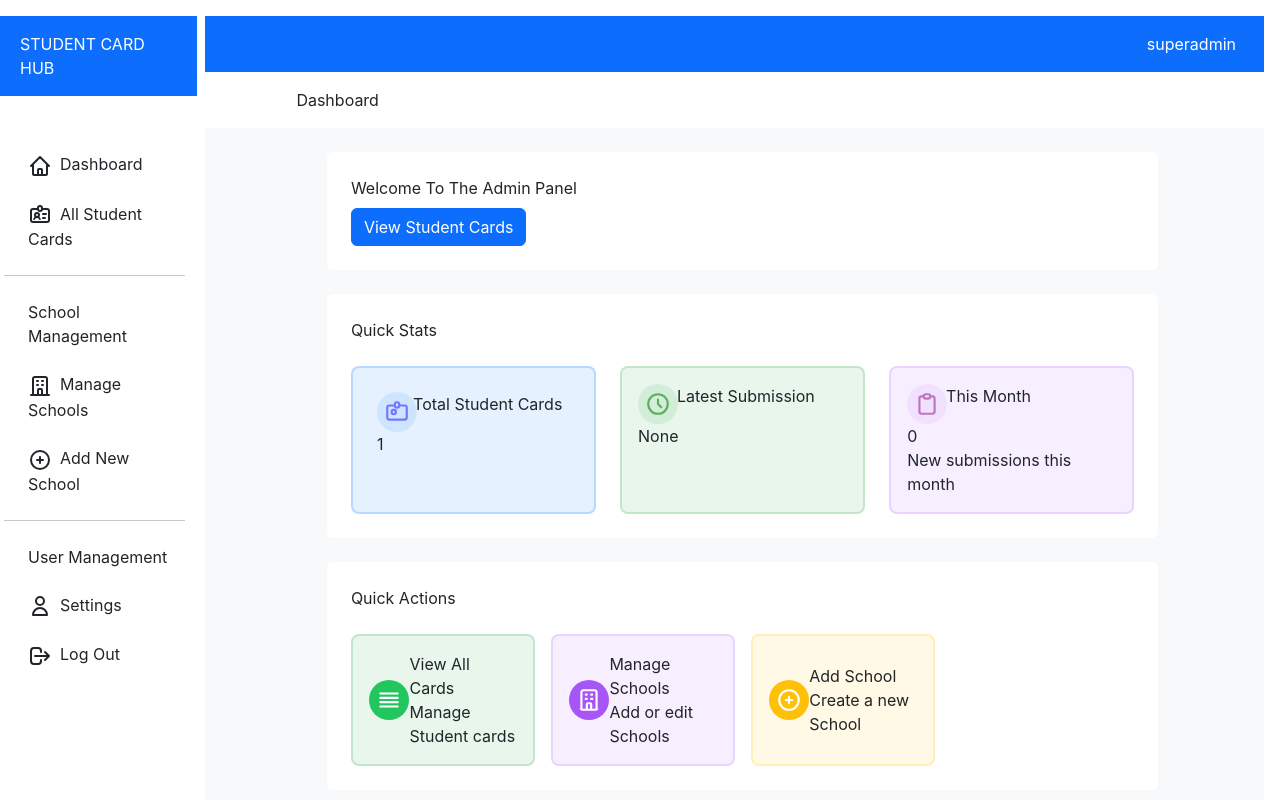
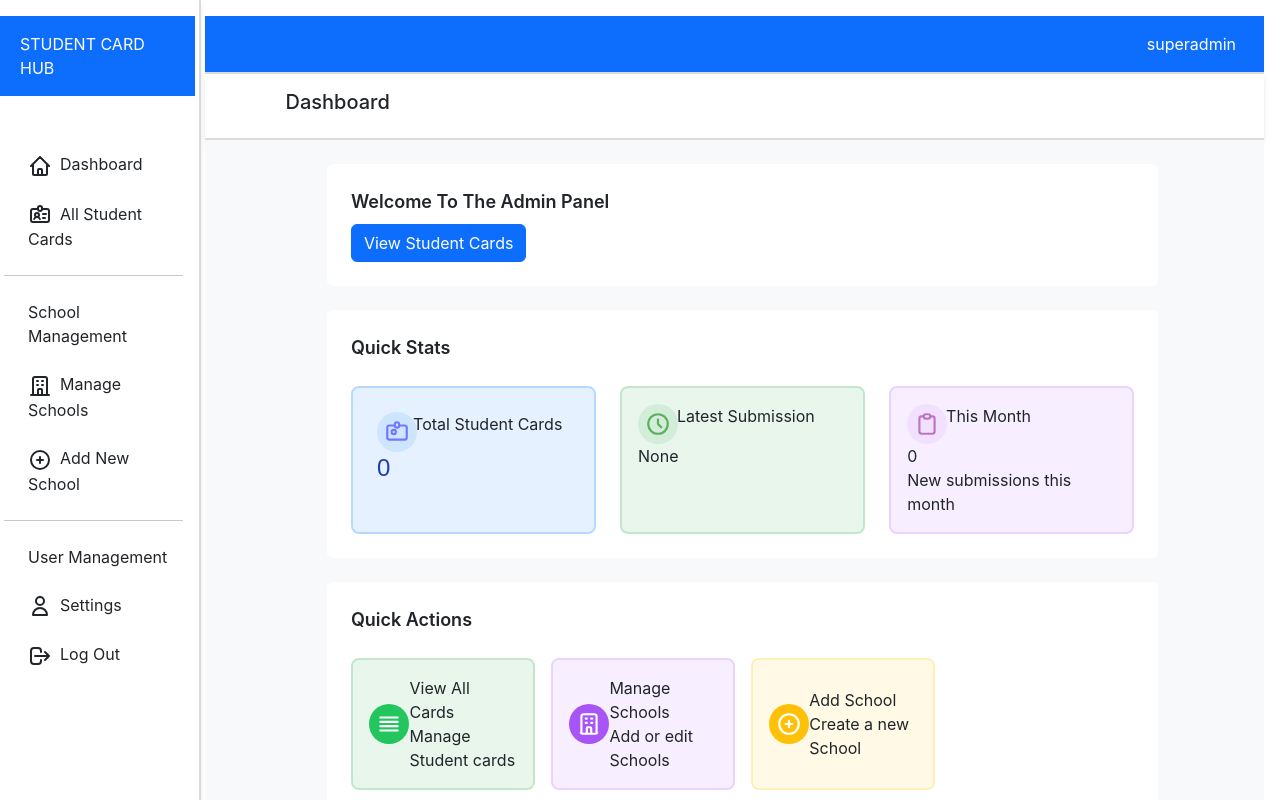
Before and after one commit to itshardlight/student_idcard_react, a React (Create React App) app: page / in a window 1280 px wide. Shown: the top 800 px of the page. Built offline with nearby package versions, Linux system fonts and the light colour scheme.

Commit message:
border done

```diff
--- a/src/mysrc/Dashboard.css
+++ b/src/mysrc/Dashboard.css
@@ -19,12 +19,25 @@
   border-radius: 0.5rem; /* Optional: rounded corners */
   padding: 1rem;
 }
+.hoverfloat {
+  transition: all 0.4s ease;
+  box-shadow: none;
+  transform: translateY(0);
+}
+.hoverfloat:hover {
+  transform: translateY(-2px);
+  box-shadow: 0 10px 20px rgba(0, 0, 0, 0.2);
+}
 .greenwala {
   background-color: rgba(40, 167, 69, 0.1); /* Transparent green */
   border: 2px solid rgba(40, 167, 69, 0.2);
   border-radius: 0.5rem; /* Optional: rounded corners */
   padding: 1rem;
+  transition: all 0.4s ease;
+  box-shadow: none;
+  transform: translateY(0);
 }
+
 .purplewala {
   background-color: rgba(
     178,
@@ -73,3 +86,59 @@
 .bg-green {
   background-color: #22c55e !important; /* Bootstrap's purple shade */
 }
+.font-semibold {
+  font-weight: 600; /* semi-bold */
+}
+
+.text-lg {
+  font-size: 1.125rem; /* 18px */
+  line-height: 1.75rem; /* 28px, optional */
+}
+.numberblue {
+  font-size: 1.5rem; /* 24px */
+  line-height: 2rem; /* 32px */
+  font-weight: 500; /* bold */
+  color: #1e40af;
+  font-family: Arial, Helvetica, sans-serif;
+  /* blue-800 */
+}
+.numbesrgreen {
+  font-size: 15px;
+  /* 32px */
+  font-weight: 700; /* bold */
+  color: #15803d; /* green-800 */
+  font-family: Arial, Helvetica, sans-serif;
+}
+.greenhover {
+  transition: background-color 0.6s ease;
+}
+.greenhover:hover {
+  background-color: rgba(40, 167, 69, 0.2);
+  border: 2px solid rgba(40, 167, 69, 0.1);
+}
+.purplehover {
+  transition: background-color 0.6s ease;
+}
+.purplehover:hover {
+  background-color: rgba(178, 102, 255, 0.2);
+  border: 2px solid rgba(178, 102, 255, 0.1); /* Matching light purple border */
+}
+.yellowhover {
+  transition: background-color 0.6s ease;
+}
+.yellowhover:hover {
+   background-color: rgba(255, 193, 7, 0.2); /* Yellow with transparency */
+  border: 2px solid rgba(255, 193, 7, 0.1); /* Matching yellow border */
+}
+.borderdiv{
+  border-top: 2px solid rgb(218, 218, 218); /* Top border */
+  border-bottom: 2px solid rgb(218, 218, 218); /* Bottom border */
+  box-shadow: 0 4px 5px -2px rgba(137, 137, 137, 0.5); /* Shadow below bottom border */
+
+}
+.borderleftdiv{
+  border-right: 2px solid rgb(218, 218, 218); /* Top border */
+  border-bottom: 2px solid rgb(218, 218, 218); /* Bottom border */
+  box-shadow: 0 4px 5px -2px rgba(137, 137, 137, 0.5); /* Shadow below bottom border */
+
+}
--- a/src/mysrc/Dashboard.js
+++ b/src/mysrc/Dashboard.js
@@ -22,7 +22,7 @@ function Dashboard() {
           </nav>
 
           <div
-            className="collapse left-content d-md-block col-md-2 bg-white p-3 "
+            className="collapse left-content d-md-block col-md-2 bg-white p-3 borderleftdiv"
             id="sidebarMenu"
           >
             {" "}
@@ -141,23 +141,23 @@ function Dashboard() {
             <div className="heading row d-flex align-items-center p-3 bg-primary text-white">
               <div className="col text-end">superadmin</div>
             </div>
-            <div className="row">
-              <div className="col-3 text-center p-3"> Dashboard</div>
+            <div className="row borderdiv">
+              <div className="col-3 text-center p-3"><h5>Dashboard</h5> </div>
             </div>
 
             <div className="row bg-light align-items-center p-2 ps-4">
               <div className="container py-3 col-md-10">
                 <div className="container bg-white rounded p-4 mb-4">
-                  <div className="col mb-2">Welcome To The Admin Panel</div>
+                  <div className="font-semibold text-lg col mb-2 ">Welcome To The Admin Panel</div>
                   <div className="col">
                     <button class="btn btn-primary">View Student Cards</button>
                   </div>
                 </div>
                 <div className="container bg-white rounded  p-4 mb-4 ">
-                  <div className="col mb-2"> Quick Stats</div>
+                  <div className="col mb-2 font-semibold text-lg"> Quick Stats</div>
                   <div className="row ">
                     <div className="col-12 col-md-4 gy-3">
-                      <div className="bluewala p-4 h-100 d-flex flex-column">
+                      <div className="bluewala p-4 h-100 d-flex flex-column hoverfloat">
                         <div className="row">
                           <div className="col-2">
                             <svg
@@ -177,16 +177,16 @@ function Dashboard() {
                           </div>
                           <div className="col-10">
                             {" "}
-                            <div>Total Student Cards</div>
+                            <div >Total Student Cards</div>
                           </div>
                         </div>
                         <div className="row">
-                          <div>1</div>
+                          <div className="numberblue">0</div>
                         </div>
                       </div>
                     </div>
                     <div className="col-12 col-md-4 gy-3">
-                      <div className="greenwala p-3 h-100 d-flex flex-column ">
+                      <div className="greenwala p-3 h-100 d-flex flex-column hoverfloat">
                         <div className="row">
                           <div className="col-2">
                             <svg
@@ -210,12 +210,12 @@ function Dashboard() {
                           </div>
                         </div>
                         <div className="row">
-                          <div>None</div>
+                          <div className="numbergreen">None</div>
                         </div>
                       </div>
                     </div>
                     <div className="col-12 col-md-4 gy-3">
-                      <div className="purplewala p-3 h-100 d-flex flex-column ">
+                      <div className="purplewala  p-3 h-100 d-flex flex-column hoverfloat">
                         <div className="row">
                           <div className="col-2">
                             <svg
@@ -247,10 +247,10 @@ function Dashboard() {
                   </div>
                 </div>
                 <div className="container bg-white rounded p-4 mb-4">
-                  <div className="col mb-2"> Quick Actions</div>
+                  <div className="col mb-2 font-semibold text-lg"> Quick Actions</div>
                   <div className="row gx-3">
                     <div className="col-12 col-md-3 gy-3">
-                      <div className="greenwala p-3 h-100 d-flex align-items-center ">
+                      <div className="greenhover greenwala p-3 h-100 d-flex align-items-center">
                         <div className="col-2 me-3">
                           <svg
                             xmlns="http://www.w3.org/2000/svg"
@@ -275,7 +275,7 @@ function Dashboard() {
                     </div>
 
                     <div className="col-12 col-md-3 gy-3">
-                      <div className="purplewala p-3 h-100 d-flex align-items-center">
+                      <div className="purplewala purplehover p-3 h-100 d-flex align-items-center">
                         <div className="col-2 me-3">
                           <svg
                             xmlns="http://www.w3.org/2000/svg"
@@ -300,7 +300,7 @@ function Dashboard() {
                     </div>
 
                     <div className="col-12 col-md-3 gy-3">
-                      <div className="yellowwala p-3 h-100 d-flex align-items-center">
+                      <div className="yellowwala yellowhover p-3 h-100 d-flex align-items-center">
                         <div className="col-2 me-3">
                           <svg
                             xmlns="http://www.w3.org/2000/svg"
@@ -326,10 +326,10 @@ function Dashboard() {
                   </div>
                 </div>
                 <div className="container bg-white rounded p-4 mb-4">
-                  <div className="col mb-2"> School Statistics</div>
+                  <div className="col mb-2 font-semibold text-lg"> School Statistics</div>
                   <div className="row ">
                     <div className="col-12 col-md-4 gy-3">
-                      <div className="greenwala p-3 h-100 d-flex flex-column ">
+                      <div className="greenwala p-3 h-100 d-flex flex-column hoverfloat">
                         <div className="row">
                           <div className="col-2">
                             <svg
@@ -353,12 +353,12 @@ function Dashboard() {
                           </div>
                         </div>
                         <div className="row">
-                          <div>1</div>
+                          <div><p className="">1</p></div>
                         </div>
                       </div>
                     </div>
                     <div className="col-12 col-md-4 gy-3">
-                      <div className="yellowwala p-3 h-100 d-flex flex-column ">
+                      <div className="yellowwala p-3 h-100 d-flex flex-column hoverfloat ">
                         <div className="row">
                           <div className="col-2">
                             <svg
@@ -387,7 +387,7 @@ function Dashboard() {
                       </div>
                     </div>
                     <div className="col-12 col-md-4 gy-3">
-                      <div className="pinkwala p-3 h-100 d-flex flex-column ">
+                      <div className="pinkwala p-3 h-100 d-flex flex-column hoverfloat">
                         <div className="row">
                           <div className="col-2">
                             <svg
```
